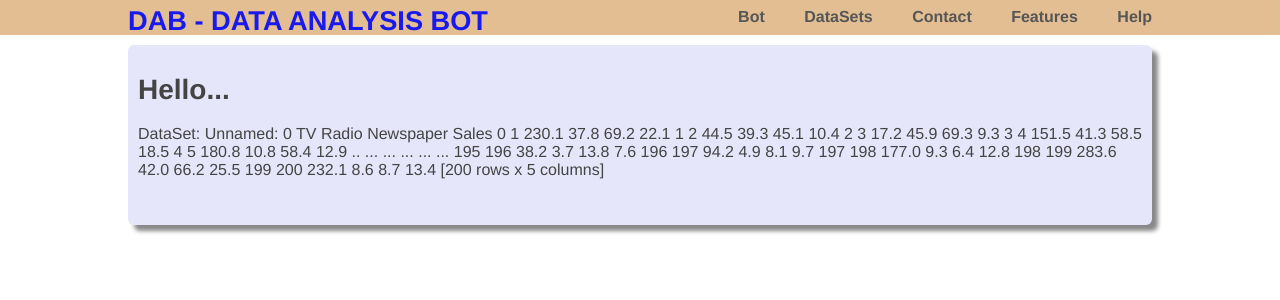
After one commit to JohnRobson/DAB, a Flask app: page /bot/ in a window 1280 px wide. The commit adds this page. Shown: the top 300 px of the page. Run offline with Flask 2, Linux system fonts and the light colour scheme.

Commit message:
Add Bot page

```diff
--- a/dab/static/css/main.css
+++ b/dab/static/css/main.css
@@ -45,7 +45,7 @@ header .logo:hover {
 }
 
 h1 {
-	font-size: 2em;
+	font-size: 1.75em;
 }
 
 h2 {
@@ -53,7 +53,7 @@ h2 {
 }
 
 h3 {
-	font-size: 1.3em;
+	font-size: 1.25em;
 	font-weight: 100;
 	margin-bottom: -2px;
 	letter-spacing: -1px;
@@ -77,3 +77,21 @@ h3 {
 	color: #444;
 	text-decoration: none;
 }
+
+/* Links */
+
+a:link {
+    text-decoration: none;
+}
+
+a:visited {
+    text-decoration: none;
+}
+
+a:hover {
+    text-decoration: underline;
+}
+
+a:active {
+    text-decoration: underline;
+}
--- /dev/null
+++ b/dab/templates/bot.html
@@ -0,0 +1,7 @@
+{% extends "layout.html" %}
+{% block content %}
+	<div class="main">
+		<h1>Hello...</h1>
+		<p>DataSet: {{ df }}</p>
+	</div>
+{% endblock %}
--- a/dab/templates/index.html
+++ b/dab/templates/index.html
@@ -3,7 +3,5 @@
 	<div class="main">
 		<h1>Easy Data Analysis with DAB</h1>
 		<p>The DAB project brings the state-of-the-art in data analysis to everybody since students up to data scientists. Let's start? ;)</p>
-
-    DataSet: {{ df }}
 	</div>
 {% endblock %}
--- a/dab/templates/layout.html
+++ b/dab/templates/layout.html
@@ -16,14 +16,14 @@
 	<body>
 		<header>
 			<div class="container">
-				<h1 class="logo">DAB - Data Analysis Bot</h1>
+				<h1 class="logo"><a href="{{ url_for('index.main') }}">DAB - Data Analysis Bot</a></h1>
 				<strong><nav>
 					<ul class="menu">
-						<li><a href="{{ url_for('index.main') }}">Bot</a></li>
+						<li><a href="{{ url_for('bot.main') }}">Bot</a></li>
 						<li><a href="{{ url_for('datasets.main') }}">DataSets</a></li>
-                        <li><a href="{{ url_for('static.contact') }}">Contact</a></li>
-                        <li><a href="{{ url_for('static.features') }}">Features</a></li>
-                        <li><a href="{{ url_for('static.help') }}">Help</a></li>
+						<li><a href="{{ url_for('static.contact') }}">Contact</a></li>
+						<li><a href="{{ url_for('static.features') }}">Features</a></li>
+						<li><a href="{{ url_for('static.help') }}">Help</a></li>
 					</ul>
 				</nav></strong>
 			</div>
--- /dev/null
+++ b/dab/views/bot.py
@@ -0,0 +1,13 @@
+import pandas as pd
+from flask import Blueprint, render_template
+
+bot = Blueprint('bot', __name__)
+
+
+@bot.route('/bot/', methods=['GET', 'POST'])
+def main():
+    filename = 'Advertising'
+
+    df = pd.read_csv('db/{}.csv'.format(filename))
+
+    return render_template('bot.html', df=df)
--- a/dab/views/datasets.py
+++ b/dab/views/datasets.py
@@ -3,9 +3,8 @@ from os.path import isfile, join
 
 from flask import Blueprint, render_template
 
+datasets = Blueprint('datasets', __name__)
 db_dir = 'db'
-
-datasets = Blueprint('datasets', __name__)
 
 
 @datasets.route('/datasets/', methods=['GET', 'POST'])
```
Also changed, not shown: dab/__init__.py (+6 -4 lines), dab/views/index.py (+2 -8 lines).
